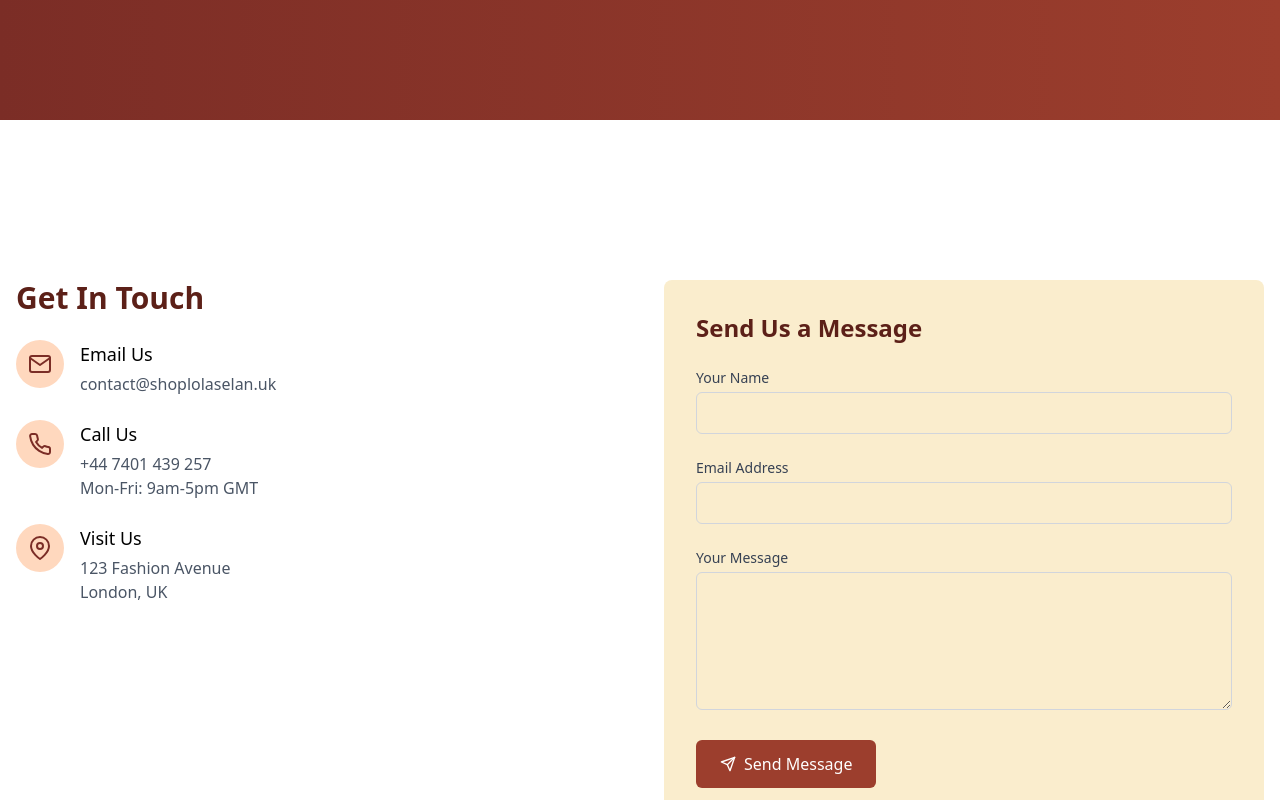
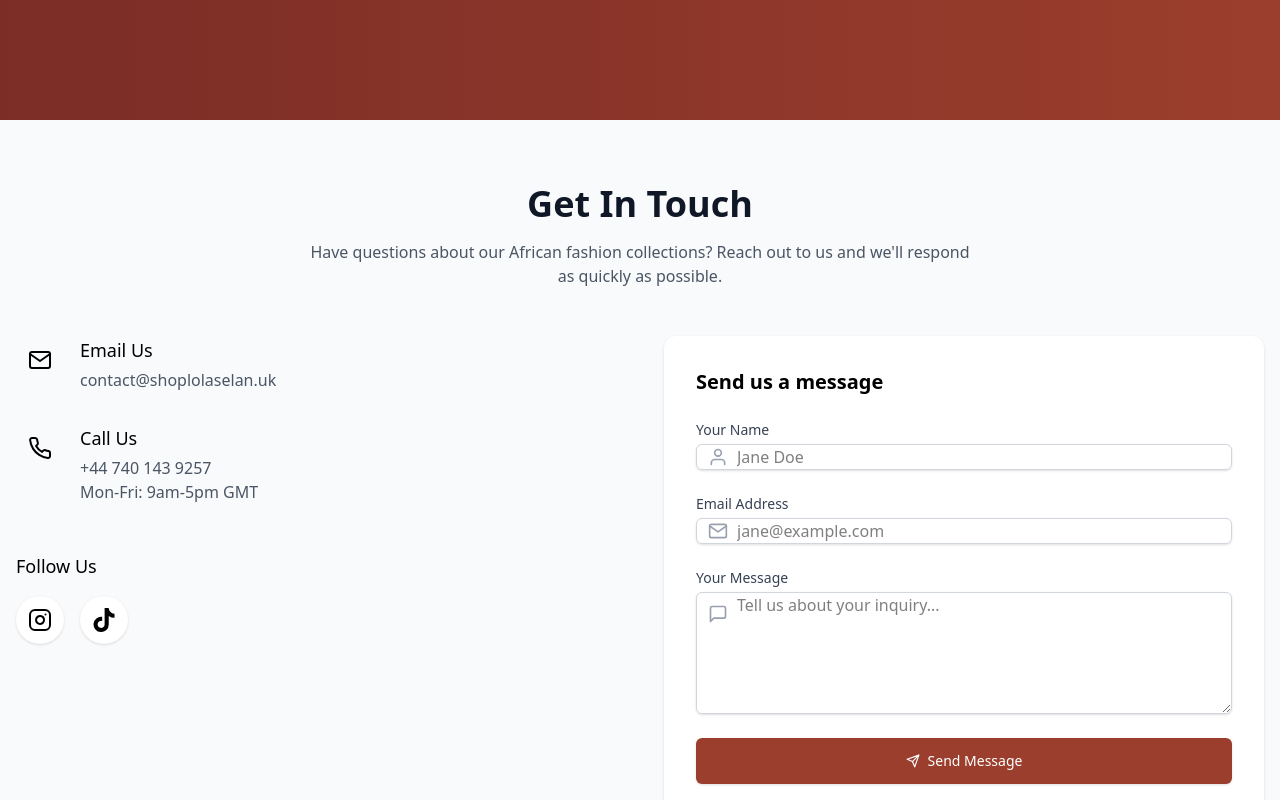
Before and after one commit to horlayinkahtechie/lolaselan, a Next.js app: page /contactus in a window 1280 px wide. Shown: the part 380-1180 px from the top of the page. Built offline with nearby package versions, Linux system fonts and the light colour scheme; no server answers.

Commit message:
Fixed the contact us functionality

```diff
--- a/app/_components/contactus.js
+++ b/app/_components/contactus.js
@@ -15,6 +15,7 @@ import { FiYoutube } from "react-icons/fi";
 
 import { useState } from "react";
 import Link from "next/link";
+import { FaTiktok } from "react-icons/fa";
 
 export default function ContactSection() {
   const [formData, setFormData] = useState({
@@ -118,17 +119,6 @@ export default function ContactSection() {
               </div>
             </div>
 
-            <div className="flex items-start space-x-4">
-              <div className="bg-primary/10 p-3 rounded-full text-primary">
-                <FiMapPin className="w-6 h-6" />
-              </div>
-              <div>
-                <h3 className="font-medium text-lg mb-1">Visit Us</h3>
-                <p className="text-gray-600">123 Fashion Avenue</p>
-                <p className="text-gray-600">London, UK</p>
-              </div>
-            </div>
-
             <div className="pt-4">
               <h3 className="font-medium text-lg mb-4">Follow Us</h3>
               <div className="flex space-x-4">
@@ -145,21 +135,7 @@ export default function ContactSection() {
                   className="bg-white p-3 rounded-full shadow-sm hover:bg-primary/10 hover:text-primary transition-colors"
                   aria-label={`Follow on X`}
                 >
-                  <FiTwitter className="h-6 w-6" />
-                </a>
-                <a
-                  href="#"
-                  className="bg-white p-3 rounded-full shadow-sm hover:bg-primary/10 hover:text-primary transition-colors"
-                  aria-label={`Follow on YouTube`}
-                >
-                  <FiYoutube className="h-6 w-6" />
-                </a>
-                <a
-                  href="#"
-                  className="bg-white p-3 rounded-full shadow-sm hover:bg-primary/10 hover:text-primary transition-colors"
-                  aria-label={`Follow on Facebook`}
-                >
-                  <FiFacebook className="h-6 w-6" />
+                  <FaTiktok className="h-6 w-6" />
                 </a>
               </div>
             </div>
--- a/app/_components/footer.js
+++ b/app/_components/footer.js
@@ -11,6 +11,7 @@ import Link from "next/link";
 import { useState } from "react";
 import supabase from "../lib/supabase";
 import toast from "react-hot-toast";
+import { FaTiktok } from "react-icons/fa";
 
 export default function Footer() {
   const footerLinks = [
@@ -170,10 +171,6 @@ export default function Footer() {
           {/* Contact Info */}
           <div className="space-y-4">
             <h4 className="text-lg font-semibold">Contact Us</h4>
-            <div className="flex items-start space-x-3">
-              <FiMapPin className="mt-1 flex-shrink-0" />
-              <p>123 Fashion Avenue, London, UK</p>
-            </div>
             <div className="flex items-center space-x-3">
               <FiPhone />
               <p>+44 7401 439 257</p>
@@ -194,13 +191,12 @@ export default function Footer() {
                   name: "Instagram",
                   link: "https://www.instagram.com/lolaselan?igsh=MXRpamw3bHFnMmY5eA%3D%3D&utm_source=qr",
                 },
-                { icon: FiFacebook, name: "Facebook" },
+
                 {
-                  icon: FiTwitter,
+                  icon: FaTiktok,
                   name: "TikTok",
                   link: "https://www.tiktok.com/@lolaselan?_t=ZN-8yxc22lltuA&_r=1",
                 },
-                { icon: FiYoutube, name: "YouTube" },
               ].map((social) => (
                 <a
                   key={social.name}
--- a/app/admin/dashboard/dashboard.js
+++ b/app/admin/dashboard/dashboard.js
@@ -14,7 +14,6 @@ import {
   FiClock,
   FiCheckCircle,
 } from "react-icons/fi";
-import { FaTshirt } from "react-icons/fa";
 import supabase from "@/app/lib/supabase";
 import AdminSideBar from "@/app/_components/adminSideBar";
 import { useSession } from "next-auth/react";
--- a/app/contactus/contact.js
+++ b/app/contactus/contact.js
@@ -1,6 +1,7 @@
 "use client";
 import { useState } from "react";
 import { FiMail, FiPhone, FiMapPin, FiSend } from "react-icons/fi";
+import ContactSection from "../_components/contactus";
 
 export default function ContactPage() {
   const [formData, setFormData] = useState({
@@ -35,123 +36,9 @@ export default function ContactPage() {
           </p>
         </div>
       </section>
-      <main className="pt-24 pb-16 bg-white">
+      <main className=" pb-16 bg-white">
         {/* Contact Info & Form */}
-        <section className="py-16 bg-white">
-          <div className="container mx-auto px-4">
-            <div className="grid md:grid-cols-2 gap-12">
-              {/* Contact Information */}
-              <div>
-                <h2 className="text-3xl font-playfair font-bold text-[#5C2018] mb-6">
-                  Get In Touch
-                </h2>
-
-                <div className="space-y-6">
-                  <div className="flex items-start space-x-4">
-                    <div className="bg-[#FFD8BE] p-3 rounded-full text-[#7B2D26]">
-                      <FiMail className="w-6 h-6" />
-                    </div>
-                    <div>
-                      <h3 className="font-medium text-lg mb-1">Email Us</h3>
-                      <p className="text-gray-600">contact@shoplolaselan.uk</p>
-                    </div>
-                  </div>
-
-                  <div className="flex items-start space-x-4">
-                    <div className="bg-[#FFD8BE] p-3 rounded-full text-[#7B2D26]">
-                      <FiPhone className="w-6 h-6" />
-                    </div>
-                    <div>
-                      <h3 className="font-medium text-lg mb-1">Call Us</h3>
-                      <p className="text-gray-600">+44 7401 439 257</p>
-                      <p className="text-gray-600">Mon-Fri: 9am-5pm GMT</p>
-                    </div>
-                  </div>
-
-                  <div className="flex items-start space-x-4">
-                    <div className="bg-[#FFD8BE] p-3 rounded-full text-[#7B2D26]">
-                      <FiMapPin className="w-6 h-6" />
-                    </div>
-                    <div>
-                      <h3 className="font-medium text-lg mb-1">Visit Us</h3>
-                      <p className="text-gray-600">123 Fashion Avenue</p>
-                      <p className="text-gray-600">London, UK</p>
-                    </div>
-                  </div>
-                </div>
-              </div>
-
-              {/* Contact Form */}
-              <div className="bg-[#FAEDCD] p-8 rounded-lg">
-                <h3 className="text-2xl font-playfair font-bold text-[#5C2018] mb-6">
-                  Send Us a Message
-                </h3>
-                <form onSubmit={handleSubmit} className="space-y-6">
-                  <div>
-                    <label
-                      htmlFor="name"
-                      className="block text-sm font-medium text-gray-700 mb-1"
-                    >
-                      Your Name
-                    </label>
-                    <input
-                      type="text"
-                      id="name"
-                      name="name"
-                      value={formData.name}
-                      onChange={handleChange}
-                      className="w-full px-4 py-2 border border-gray-300 rounded-md focus:ring-[#9C3E2D] focus:border-[#9C3E2D]"
-                      required
-                    />
-                  </div>
-
-                  <div>
-                    <label
-                      htmlFor="email"
-                      className="block text-sm font-medium text-gray-700 mb-1"
-                    >
-                      Email Address
-                    </label>
-                    <input
-                      type="email"
-                      id="email"
-                      name="email"
-                      value={formData.email}
-                      onChange={handleChange}
-                      className="w-full px-4 py-2 border border-gray-300 rounded-md focus:ring-[#9C3E2D] focus:border-[#9C3E2D]"
-                      required
-                    />
-                  </div>
-
-                  <div>
-                    <label
-                      htmlFor="message"
-                      className="block text-sm font-medium text-gray-700 mb-1"
-                    >
-                      Your Message
-                    </label>
-                    <textarea
-                      id="message"
-                      name="message"
-                      rows={5}
-                      value={formData.message}
-                      onChange={handleChange}
-                      className="w-full px-4 py-2 border border-gray-300 rounded-md focus:ring-[#9C3E2D] focus:border-[#9C3E2D]"
-                      required
-                    ></textarea>
-                  </div>
-
-                  <button
-                    type="submit"
-                    className="flex items-center justify-center bg-[#9C3E2D] hover:bg-[#7B2D26] text-white py-3 px-6 rounded-md font-medium transition-colors"
-                  >
-                    <FiSend className="mr-2" /> Send Message
-                  </button>
-                </form>
-              </div>
-            </div>
-          </div>
-        </section>
+        <ContactSection />
 
         {/* Map Section */}
         <section className="py-16 bg-gray-50">
```
